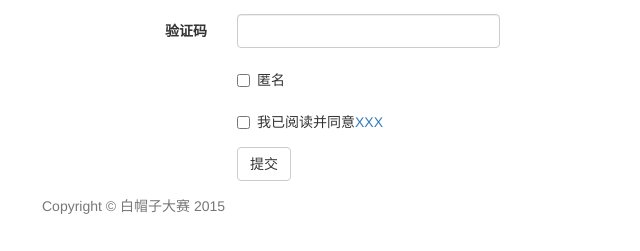
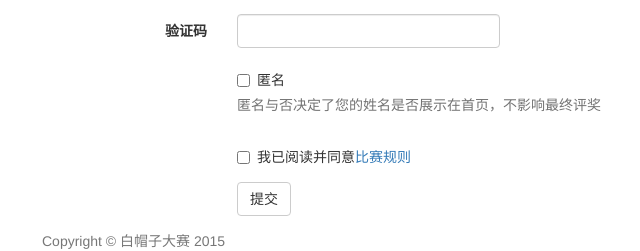
Before and after one commit to bojieli/whitehat, a PHP site: page /submit.php in a window 1280 px wide. Shown: the part 1148-1399 px from the top of the page, without its empty margins (28-668 px from the left). Before the commit the page ends 1362 px from the top, so only its background shows below. Run offline with PHP 8.4, Linux system fonts and the light colour scheme; some libraries are stand-ins or nearby versions.

Commit message:
小改动

```diff
--- a/www/index.php
+++ b/www/index.php
@@ -45,6 +45,9 @@
 			   	<tbody>
 <?php
 	$r=$con->query("select submit_time,title,username,anonymous from Loophole order by submit_time desc limit 0,5");
+  if($r->rowcount()==0){
+    echo '<tr><td colspan="3">暂无数据</td></tr>';
+  }
 	while($row=$r->fetch()) {
 		echo '<tr>';
 		echo '<td>'.$row['submit_time'].'</td>';
--- a/www/submit.php
+++ b/www/submit.php
@@ -213,20 +213,21 @@ if ($_SERVER["REQUEST_METHOD"] == "POST") {
         </div>
 
         <div class="form-group">
-          <div class="col-sm-offset-2 col-sm-4">
+          <div class="col-sm-offset-2 col-sm-6">
             <div class="checkbox">
               <label>
                   <input type="checkbox" id="anonymous" name="anonymous" value="anonymous"> 匿名
               </label>
             </div>
+            <p class="help-block">匿名与否决定了您的姓名是否展示在首页，不影响最终评奖</p>
           </div>
         </div>
 
         <div class="form-group">
-          <div class="col-sm-offset-2 col-sm-4">
+          <div class="col-sm-offset-2 col-sm-6">
             <div class="checkbox">
               <label>
-                  <input type="checkbox" id="agree" name="agree"> 我已阅读并同意<a href="/">XXX</a>
+                  <input type="checkbox" id="agree" name="agree"> 我已阅读并同意<a href="/">比赛规则</a>
               </label>
             </div>
           </div>
```
